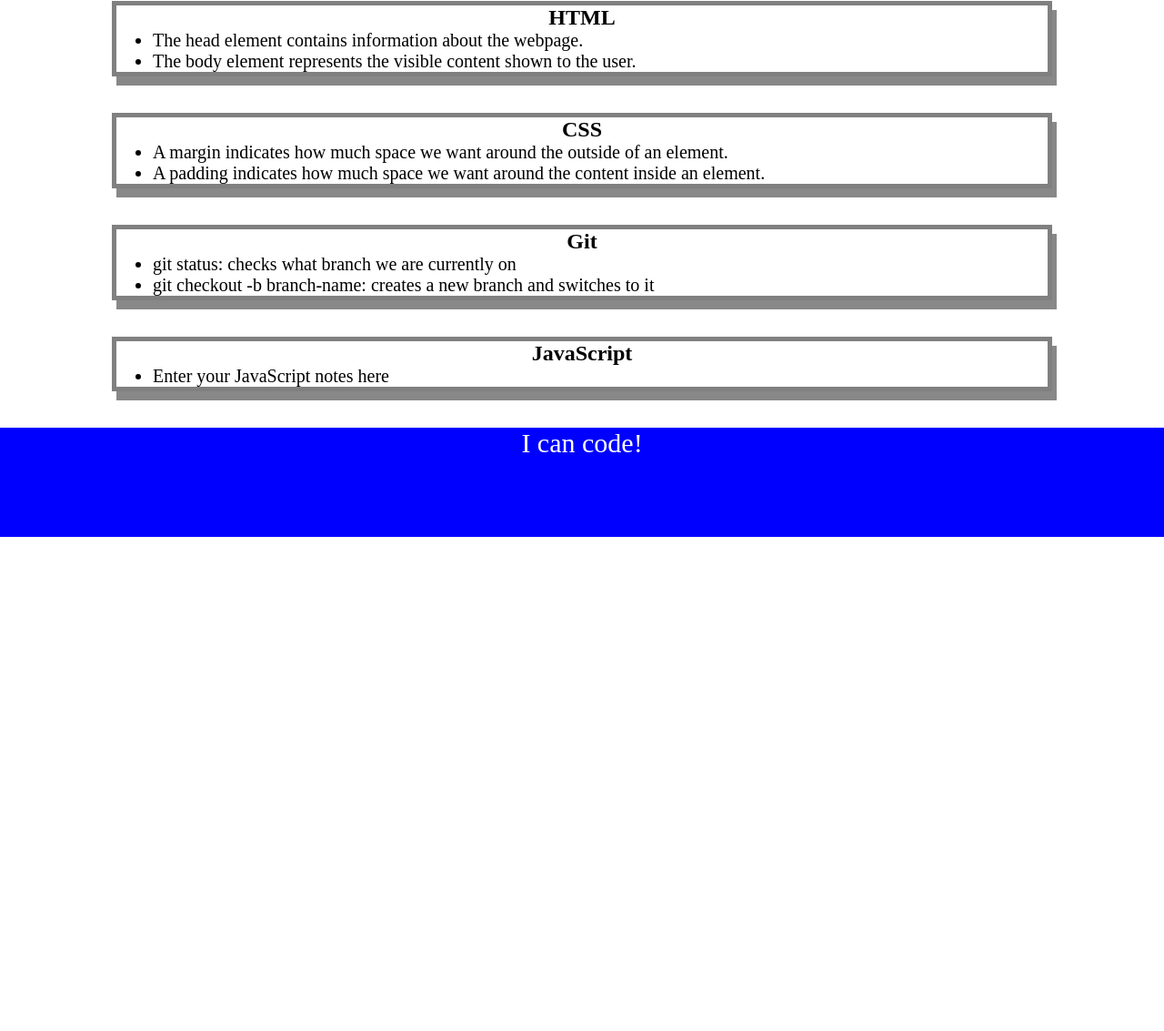
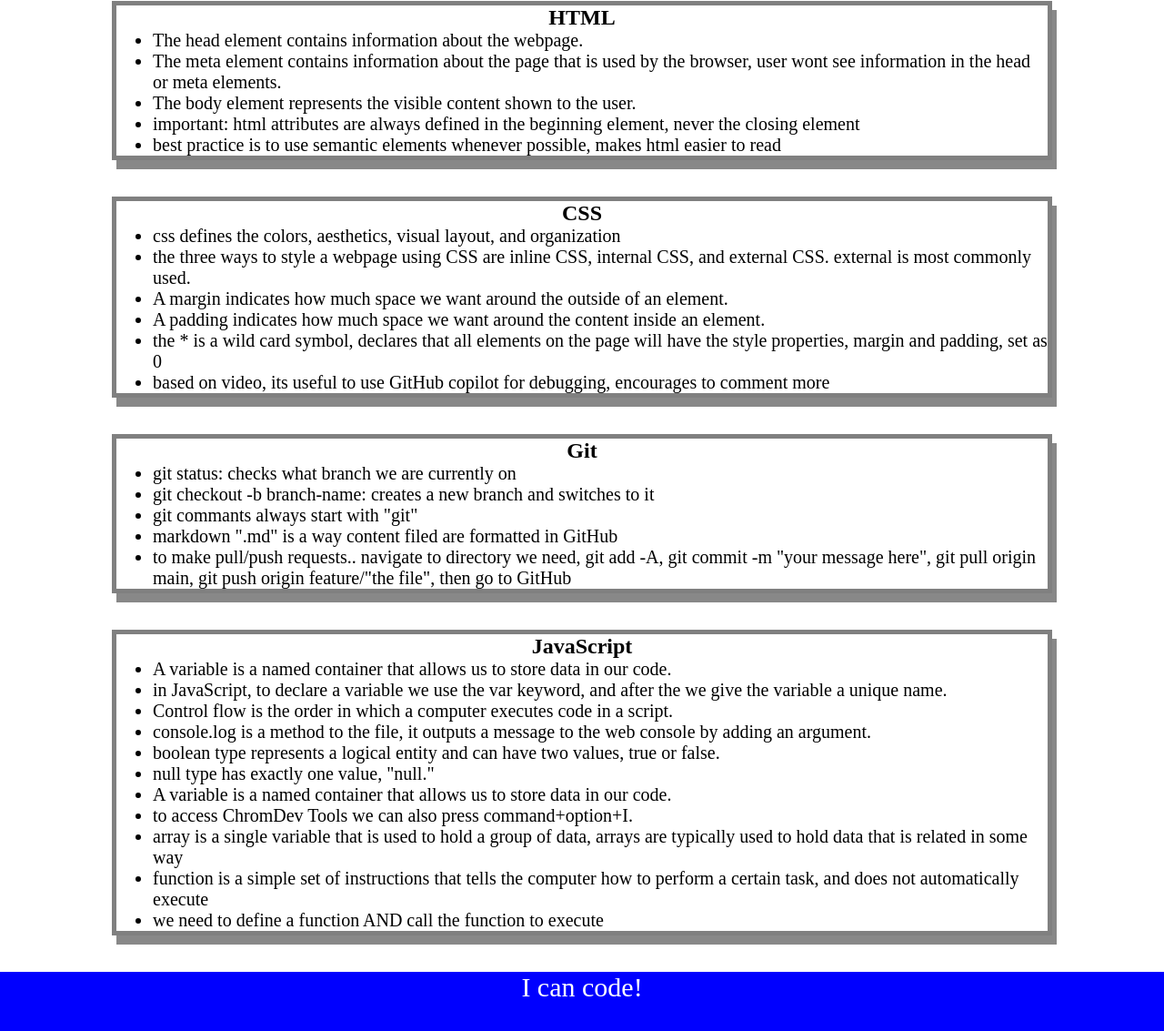
Before and after one commit to MjDukic/prework-study-guide, a plain HTML site: page index.html in a window 1280 px wide. Shown: the part 159-1292 px from the top of the page at 91% size. Before the commit the page ends 800 px from the top, so only its background shows below. Drawn offline with Linux system fonts and the light colour scheme.

Commit message:
added JavaScript to the project

```diff
--- a/assets/script.js
+++ b/assets/script.js
@@ -1,19 +1,29 @@
 var topics = ['HTML', 'CSS', 'Git', 'JavaScript'];
 
+var randomTopic = topics[Math.floor(Math.random() * topics.length)];
+
+function listTopics() {
     for (var x = 0; x < topics.length; x++) {
       console.log(topics[x]);
     }
+}
 
-/*
-if (topic === 'HTML') {
+
+function selectTopic() {
+    if (randomTopic === 'HTML') {
       console.log("Let's study HTML!");
-} else if (topic === 'CSS') {
+    } else if (randomTopic === 'CSS') {
       console.log("Let's study CSS!");
-} else if (topic === 'Git') {
+    } else if (randomTopic === 'Git') {
       console.log("Let's study Git!");
-} else if (topic === 'JavaScript') {
+    } else if (randomTopic === 'JavaScript') {
       console.log("Let's study JavaScript!");
     } else {
       console.log('Please try again!');
     }
-*/
+   }
+
+console.log('Here are the topics we learned through Prework:');
+listTopics();
+console.log('Which topic should we study first?');
+selectTopic();
--- a/index.html
+++ b/index.html
@@ -24,7 +24,10 @@
 
         <ul>
           <li>The head element contains information about the webpage.</li>
+          <li>The meta element contains information about the page that is used by the browser, user wont see information in the head or meta elements.</li>
           <li>The body element represents the visible content shown to the user.</li>
+          <li>important: html attributes are always defined in the beginning element, never the closing element</li>
+          <li>best practice is to use semantic elements whenever possible, makes html easier to read</li>
         </ul>
 
       </section>
@@ -34,8 +37,12 @@
         <h2>CSS</h2>
 
         <ul>
+          <li>css defines the colors, aesthetics, visual layout, and organization</li>
+          <li>the three ways to style a webpage using CSS are inline CSS, internal CSS, and external CSS. external is most commonly used.</li>
           <li>A margin indicates how much space we want around the outside of an element.</li>
           <li>A padding indicates how much space we want around the content inside an element.</li>
+          <li>the * is a wild card symbol, declares that all elements on the page will have the style properties, margin and padding, set as 0</li>
+          <li>based on video, its useful to use GitHub copilot for debugging, encourages to comment more</li>
         </ul>
 
       </section>
@@ -47,6 +54,9 @@
         <ul>
           <li>git status: checks what branch we are currently on</li>
           <li>git checkout -b branch-name: creates a new branch and switches to it</li>
+          <li>git commants always start with "git"</li>
+          <li>markdown ".md" is a way content filed are formatted in GitHub</li>
+          <li>to make pull/push requests.. navigate to directory we need, git add -A, git commit -m "your message here", git pull origin main, git push origin feature/"the file", then go to GitHub </li>
         </ul>
 
       </section>
@@ -55,7 +65,17 @@
 
         <h2>JavaScript</h2>
         <ul>
-          <li>Enter your JavaScript notes here</li>
+          <li>A variable is a named container that allows us to store data in our code.</li>
+          <li>in JavaScript, to declare a variable we use the var keyword, and after the we give the variable a unique name.</li>
+          <li>Control flow is the order in which a computer executes code in a script.</li>
+          <li> console.log is a method to the file, it outputs a message to the web console by adding an argument.</li>
+          <li>boolean type represents a logical entity and can have two values, true or false.</li>
+          <li>null type has exactly one value, "null."</li>
+          <li>A variable is a named container that allows us to store data in our code.</li>
+          <li>to access ChromDev Tools we can also press command+option+I.</li>
+          <li>array is a single variable that is used to hold a group of data, arrays are typically used to hold data that is related in some way</li>
+          <li>function is a simple set of instructions that tells the computer how to perform a certain task, and does not automatically execute</li>
+          <li>we need to define a function AND call the function to execute</li>
         </ul>
 
       </section>
```
Lines whose indentation alone changed are shown as unchanged.
